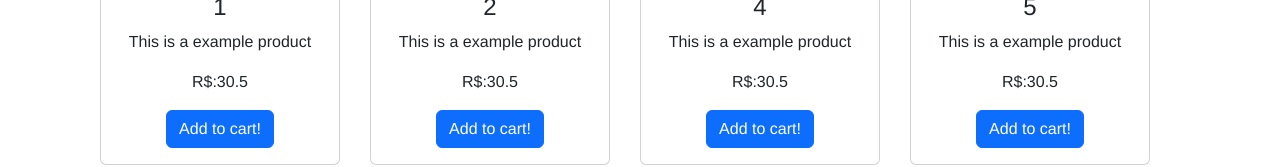
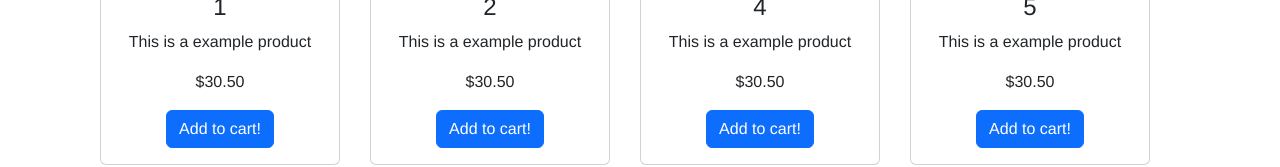
Before and after one commit to ilevex0/mercadinho-vue, a Vue app: page / in a window 1280 px wide. Shown: the part 403-570 px from the top of the page. Built offline with nearby package versions, Linux system fonts and the light colour scheme; what vue-sweetalert2 would draw is missing.

Commit message:
add .toFixed

```diff
--- a/src/components/ProductsComponent.vue
+++ b/src/components/ProductsComponent.vue
@@ -15,7 +15,7 @@
         class="mb-2"
       >
         <b-card-text> This is a example product</b-card-text>
-        <p>R$:{{ product.price }}</p>
+        <p>${{ product.price.toFixed(2) }}</p>
         <b-button
           href="#"
           variant="primary"
--- a/src/pages/CartPage.vue
+++ b/src/pages/CartPage.vue
@@ -15,7 +15,7 @@
         class="mb-2"
       >
         <b-card-text> This is a example product</b-card-text>
-        <p>R$:{{ product.price }}</p>
+        <p>${{ product.price.toFixed(2) }}</p>
         <div class="cart_product_button">
           <b-button href="#" variant="primary" @click="changeProduct(product)">
             Qtd: {{ product.quantity }}
@@ -28,7 +28,7 @@
     </div>
     <div v-if="this.cart.length != 0">
       <h2>Is this okay?</h2>
-      <p>Total price is: {{ totalPrice }}</p>
+      <p>Total price is: ${{ totalPrice.toFixed(2) }}</p>
       <b-button href="#" variant="success" @click="confirmPurchase()">
         Purchase
       </b-button>
```
